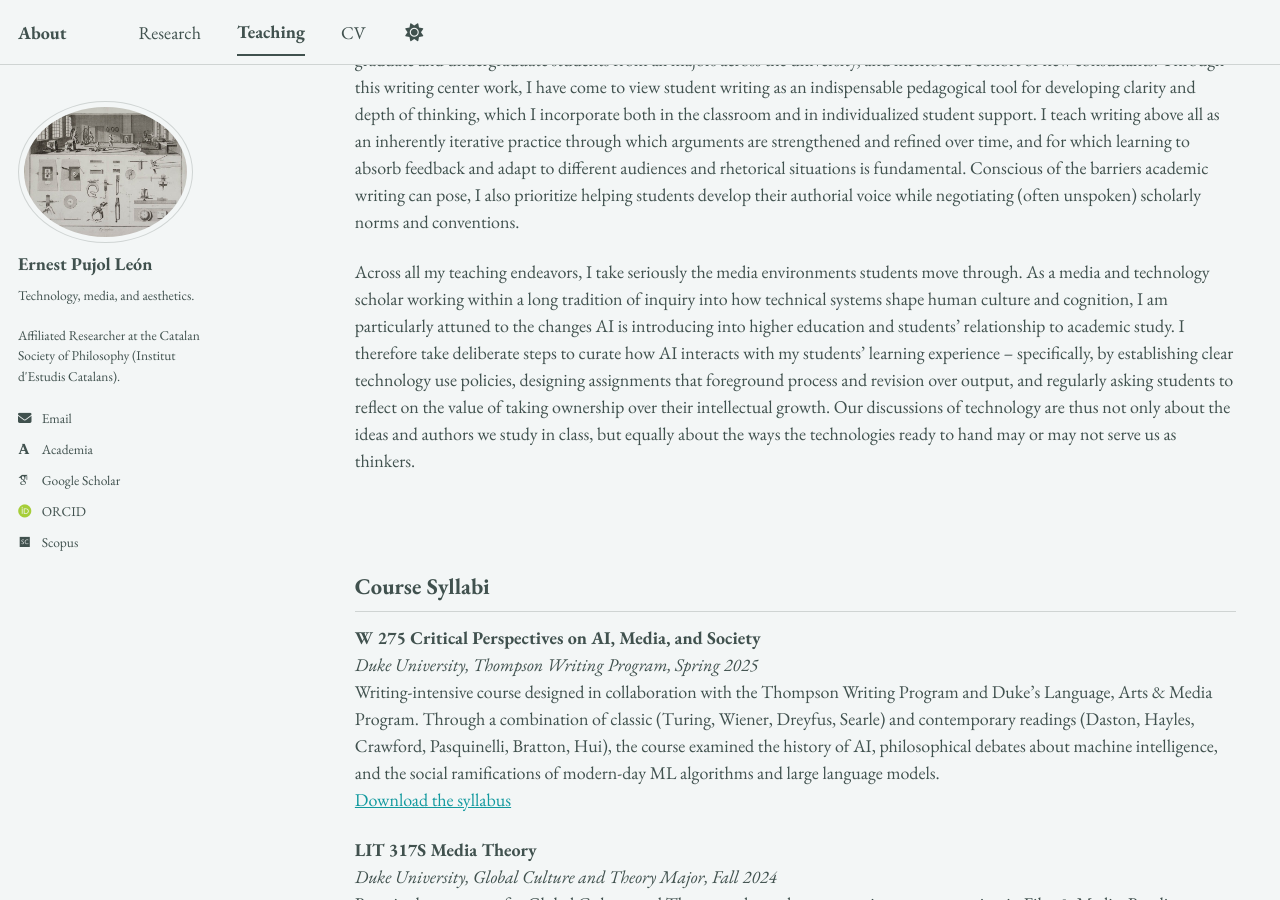
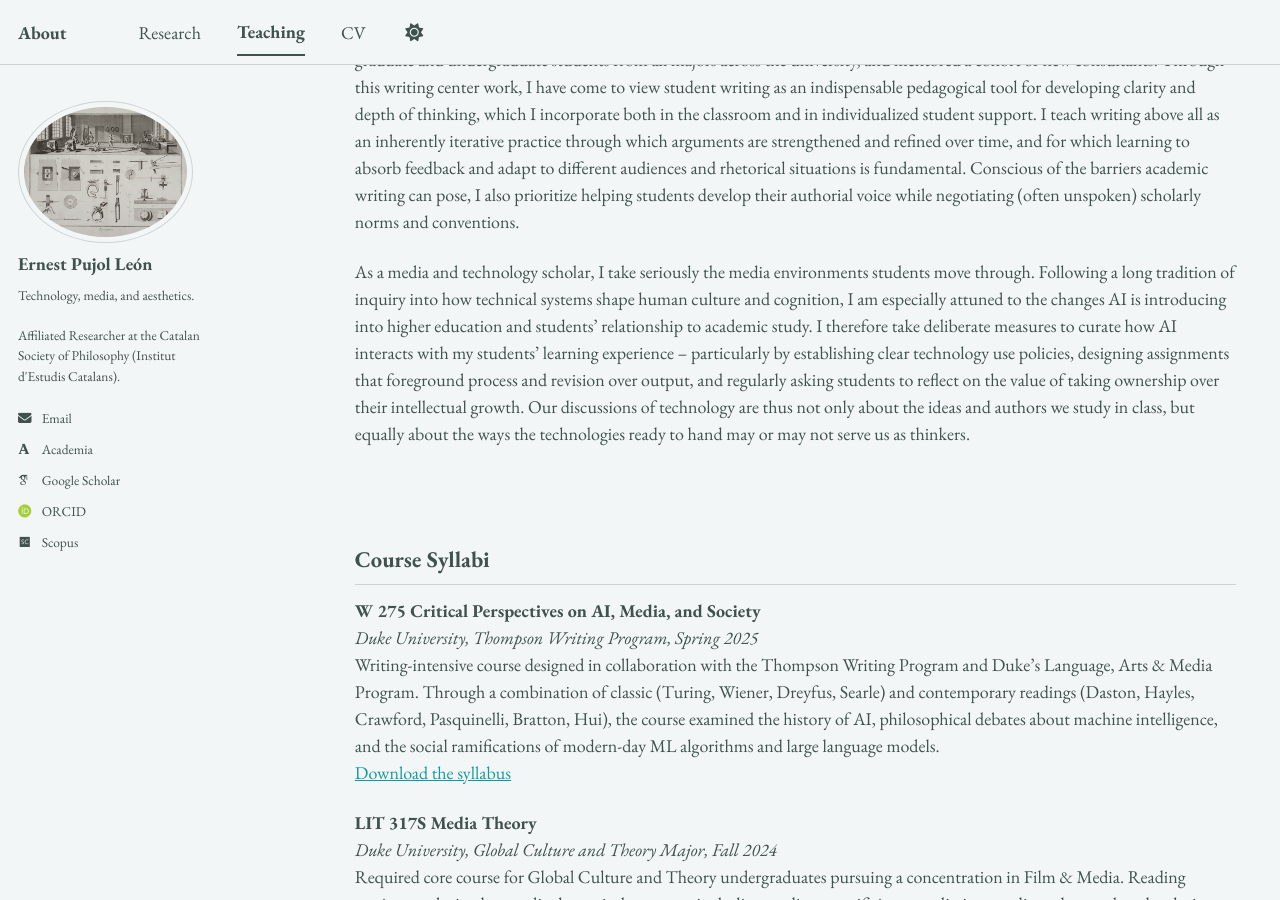
Before and after one commit to epujol90/epujol90.github.io, a Jekyll site: the page built from _pages/teaching.md, in a window 1280 px wide and 900 px high, scrolled down 548 px. Built offline with Jekyll 4.4.1, drawn with Linux system fonts in a browser that asks for light colours; some web fonts are replaced; a script bundle is joined from its source files by our own code; library files that are not in the unit come from our copies.

Commit message:
Update teaching.md

```diff
--- a/_pages/teaching.md
+++ b/_pages/teaching.md
@@ -11,7 +11,7 @@ My teaching experience includes both classroom instruction and writing center pr
 
 Beyond traditional coursework, my teaching is deeply indebted to my writing center experience. During my last two years at Duke, I worked as a writing consultant at the Thompson Writing Studio, where I led over 300 one-on-one consultations with graduate and undergraduate students from all majors across the university, and mentored a cohort of new consultants. Through this writing center work, I have come to view student writing as an indispensable pedagogical tool for developing clarity and depth of thinking, which I incorporate both in the classroom and in individualized student support. I teach writing above all as an inherently iterative practice through which arguments are strengthened and refined over time, and for which learning to absorb feedback and adapt to different audiences and rhetorical situations is fundamental. Conscious of the barriers academic writing can pose, I also prioritize helping students develop their authorial voice while negotiating (often unspoken) scholarly norms and conventions.
 
-Across all my teaching endeavors, I take seriously the media environments students move through. As a media and technology scholar working within a long tradition of inquiry into how technical systems shape human culture and cognition, I am particularly attuned to the changes AI is introducing into higher education and students’ relationship to academic study. I therefore take deliberate steps to curate how AI interacts with my students’ learning experience -- specifically, by establishing clear technology use policies, designing assignments that foreground process and revision over output, and regularly asking students to reflect on the value of taking ownership over their intellectual growth. Our discussions of technology are thus not only about the ideas and authors we study in class, but equally about the ways the technologies ready to hand may or may not serve us as thinkers.
+As a media and technology scholar, I take seriously the media environments students move through. Following a long tradition of inquiry into how technical systems shape human culture and cognition, I am especially attuned to the changes AI is introducing into higher education and students’ relationship to academic study. I therefore take deliberate measures to curate how AI interacts with my students’ learning experience -- particularly by establishing clear technology use policies, designing assignments that foreground process and revision over output, and regularly asking students to reflect on the value of taking ownership over their intellectual growth. Our discussions of technology are thus not only about the ideas and authors we study in class, but equally about the ways the technologies ready to hand may or may not serve us as thinkers.
 <br>
 <br>
 <br>
```
